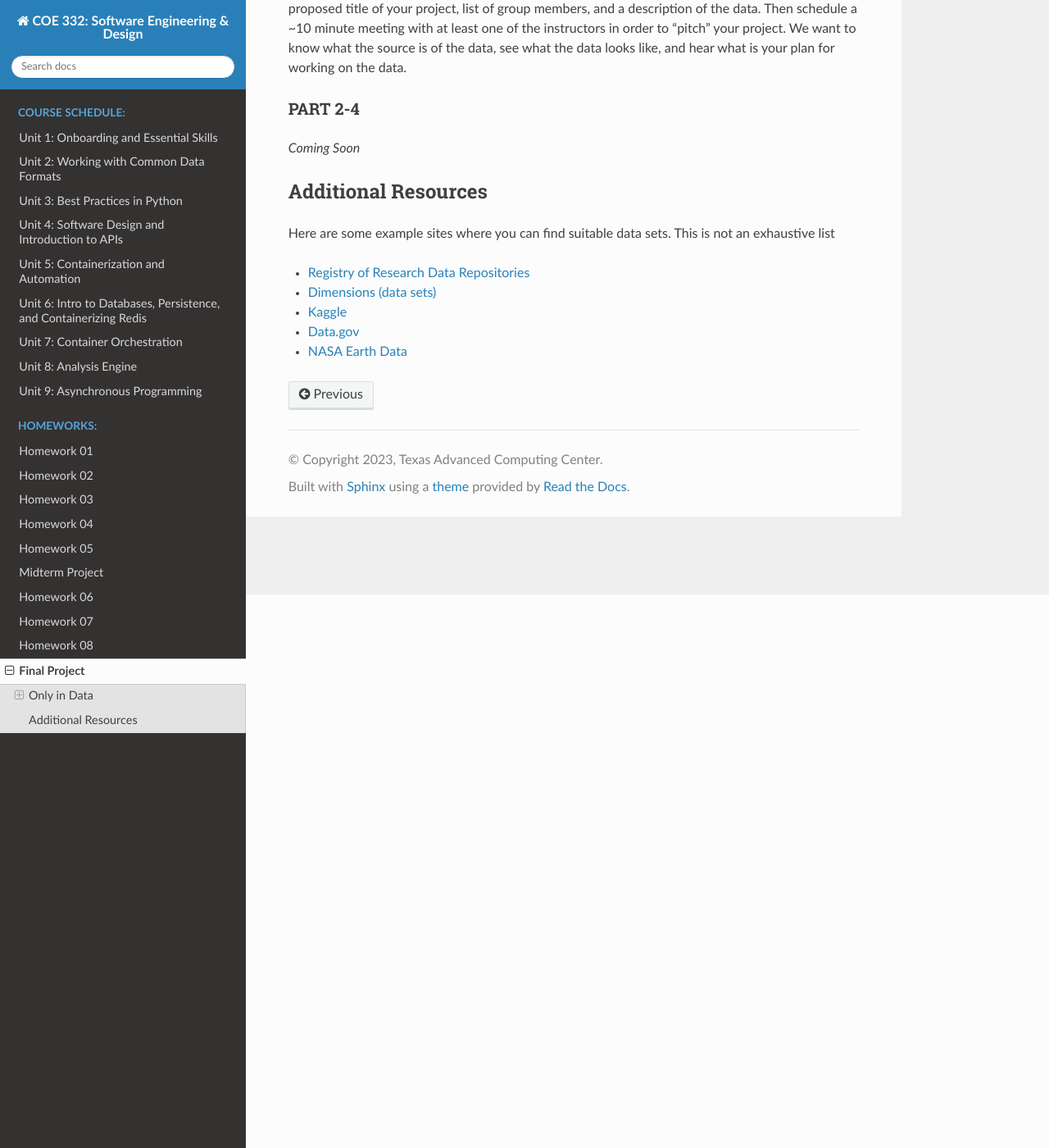
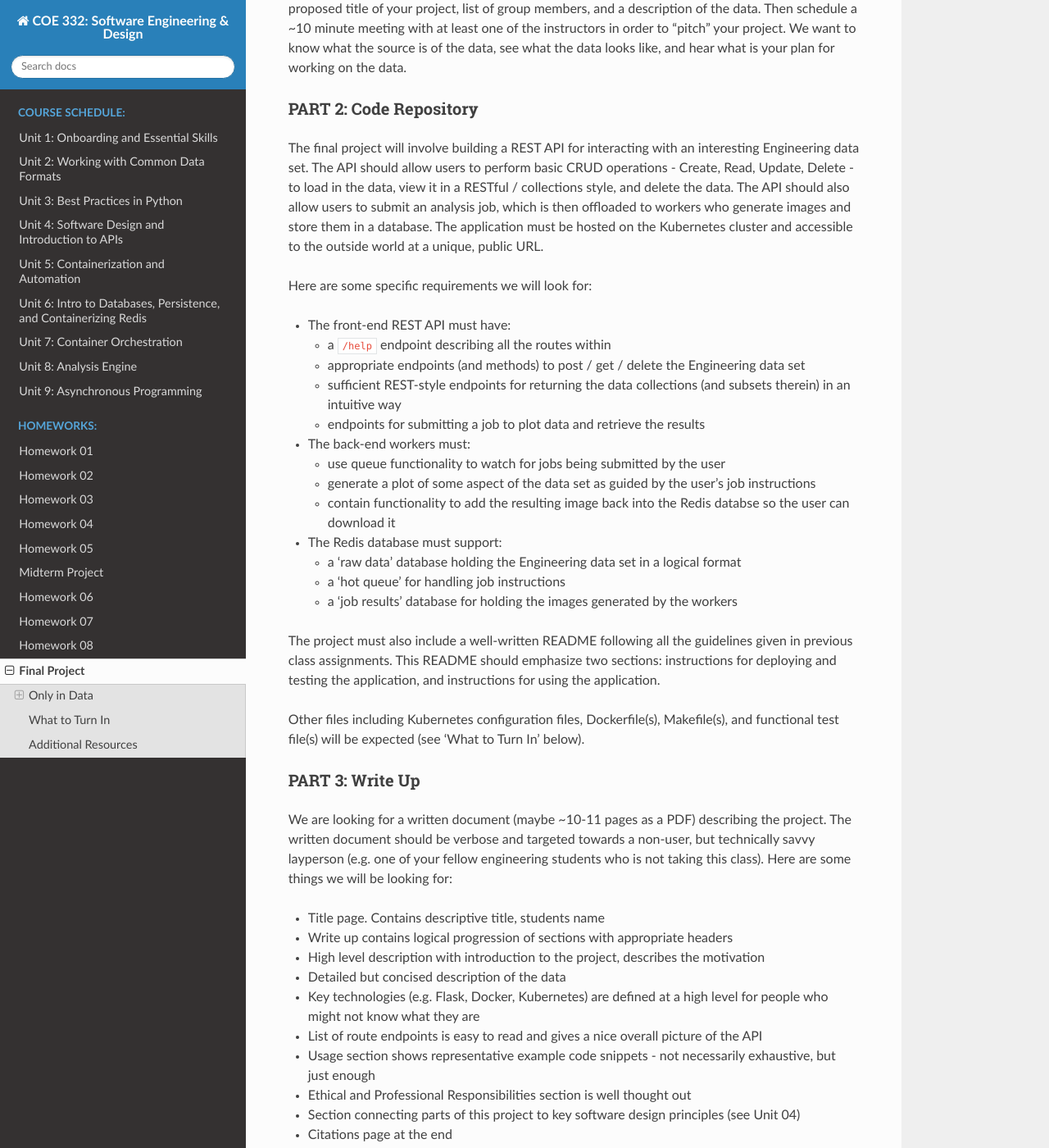
Before and after one commit to TACC/coe-332-sp23, a Sphinx documentation site: the page built from docs/homework/final.rst, in a window 1280 px wide and 1400 px high, scrolled down 675 px. Shown: the whole window at 82% size. Built offline with Sphinx 7.4.7 and the Read the Docs theme 2.0.0, drawn with Linux system fonts in a browser that asks for light colours; some of the changed text lies outside the part shown.

Commit message:
added rest of final project description

```diff
--- a/docs/homework/final.rst
+++ b/docs/homework/final.rst
@@ -34,10 +34,122 @@ in order to “pitch” your project. We want to know what the source is of the
 see what the data looks like, and hear what is your plan for working on the data.
 
 
-PART 2-4
-~~~~~~~~
 
-*Coming Soon*
+PART 2: Code Repository
+~~~~~~~~~~~~~~~~~~~~~~~
+
+The final project will involve building a REST API for interacting with an interesting
+Engineering data set. The API should allow users to perform basic CRUD operations -
+Create, Read, Update, Delete - to load in the data, view it in a RESTful / collections
+style, and delete the data. The API should also allow users to submit an analysis job,
+which is then offloaded to workers who generate images and store them in a database.
+The application must be hosted on the Kubernetes cluster and accessible to the outside world
+at a unique, public URL.
+
+Here are some specific requirements we will look for:
+
+* The front-end REST API must have:
+
+  * a ``/help`` endpoint describing all the routes within
+  * appropriate endpoints (and methods) to post / get / delete the Engineering data set
+  * sufficient REST-style endpoints for returning the data collections (and subsets therein) in an intuitive way
+  * endpoints for submitting a job to plot data and retrieve the results
+
+* The back-end workers must:
+
+  * use queue functionality to watch for jobs being submitted by the user
+  * generate a plot of some aspect of the data set as guided by the user's job instructions
+  * contain functionality to add the resulting image back into the Redis databse so the user can download it
+
+* The Redis database must support:
+
+  * a 'raw data' database holding the Engineering data set in a logical format
+  * a 'hot queue' for handling job instructions
+  * a 'job results' database for holding the images generated by the workers
+
+The project must also include a well-written README following all the guidelines
+given in previous class assignments. This README should emphasize two sections:
+instructions for deploying and testing the application, and instructions for
+using the application.
+
+Other files including Kubernetes configuration files, Dockerfile(s), Makefile(s),
+and functional test file(s) will be expected (see 'What to Turn In' below).
+
+
+
+
+
+PART 3: Write Up
+~~~~~~~~~~~~~~~~
+
+We are looking for a written document (maybe ~10-11 pages as a PDF) describing the project.
+The written document should be verbose and targeted towards a non-user, but technically
+savvy layperson (e.g. one of your fellow engineering students who is not taking this
+class). Here are some things we will be looking for:
+
+* Title page. Contains descriptive title, students name
+* Write up contains logical progression of sections with appropriate headers
+* High level description with introduction to the project, describes the motivation
+* Detailed but concised description of the data
+* Key technologies (e.g. Flask, Docker, Kubernetes) are defined at a high level for people who might not know what they are
+* List of route endpoints is easy to read and gives a nice overall picture of the API
+* Usage section shows representative example code snippets - not necessarily exhaustive, but just enough
+* Ethical and Professional Responsibilities section is well thought out
+* Section connecting parts of this project to key software design principles (see Unit 04)
+* Citations page at the end
+
+
+PART 4: Video Demo
+~~~~~~~~~~~~~~~~~~
+
+Prepare a < 10 minute video demo of the application. Use zoom to screen share
+and record your narration of the process. At a minimum, we want to see you deploy
+the application to Kubernetes, curl various routes to display select data, describe
+the data that you are showing and the importance of it,
+curl the appropriate routes to submit a an analysis job and retrieve and display
+the results, and highlight anything else you think is interesting or unique about
+your application.
+
+
+
+What to Turn In
+---------------
+
+This Final project should be pushed into a standalone repo with a descriptive
+name. It should not be part of your existing homework repo. A sample Git
+repository may contain something similar to the following after completing the Final
+(your filenames may vary):
+
+.. code-block:: text
+
+    repo-name/
+    ├── docker
+    │   ├── docker-compose.yml
+    │   ├── Dockerfile.api
+    │   └── Dockerfile.wrk
+    ├── kubernetes
+    │   └── prod
+    │       ├── app-prod-api-deployment.yml
+    │       ├── app-prod-api-ingress.yml
+    │       ├── app-prod-api-nodeport.yml
+    │       ├── app-prod-db-deployment.yml
+    │       ├── app-prod-db-pvc.yml
+    │       ├── app-prod-db-service.yml
+    │       └── app-prod-wrk-deployment.yml
+    ├── Makefile
+    ├── README.md
+    ├── requirements.txt
+    └── src
+        ├── flask_api.py
+        ├── jobs.py
+        └── worker.py
+
+
+Send an email to wallen@tacc.utexas.edu with the PDF write-up
+attached plus a link to your new GitHub repository plus a link to download the
+zoom recording. Please include "Final Project" in the subject line. We will clone
+all of your repos at the due date / time for evaluation. Only one email
+per group is required.
 
 
 
@@ -52,3 +164,4 @@ an exhaustive list
 * `Kaggle <https://www.kaggle.com/>`_
 * `Data.gov <https://data.gov/>`_
 * `NASA Earth Data <https://search.earthdata.nasa.gov/search>`_
+* Please find us in the class Slack channel if you have any questions!
```
